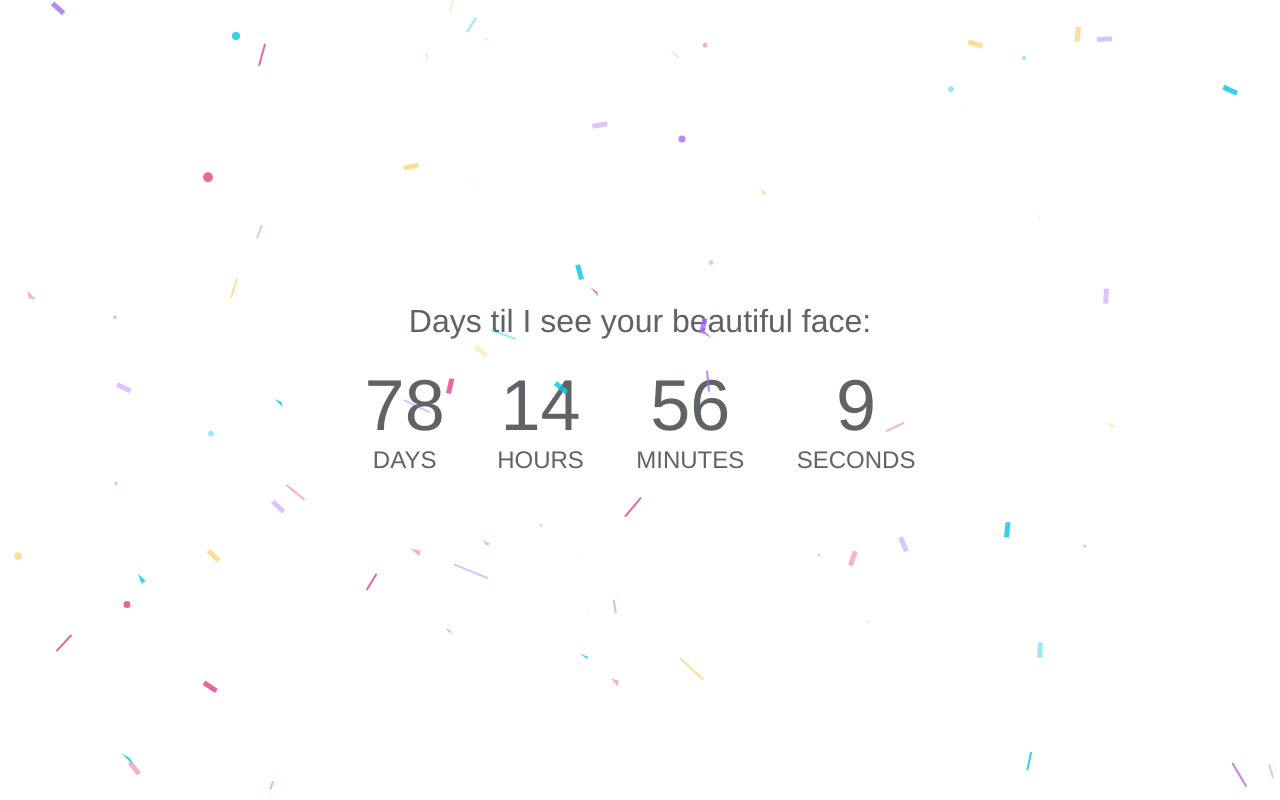
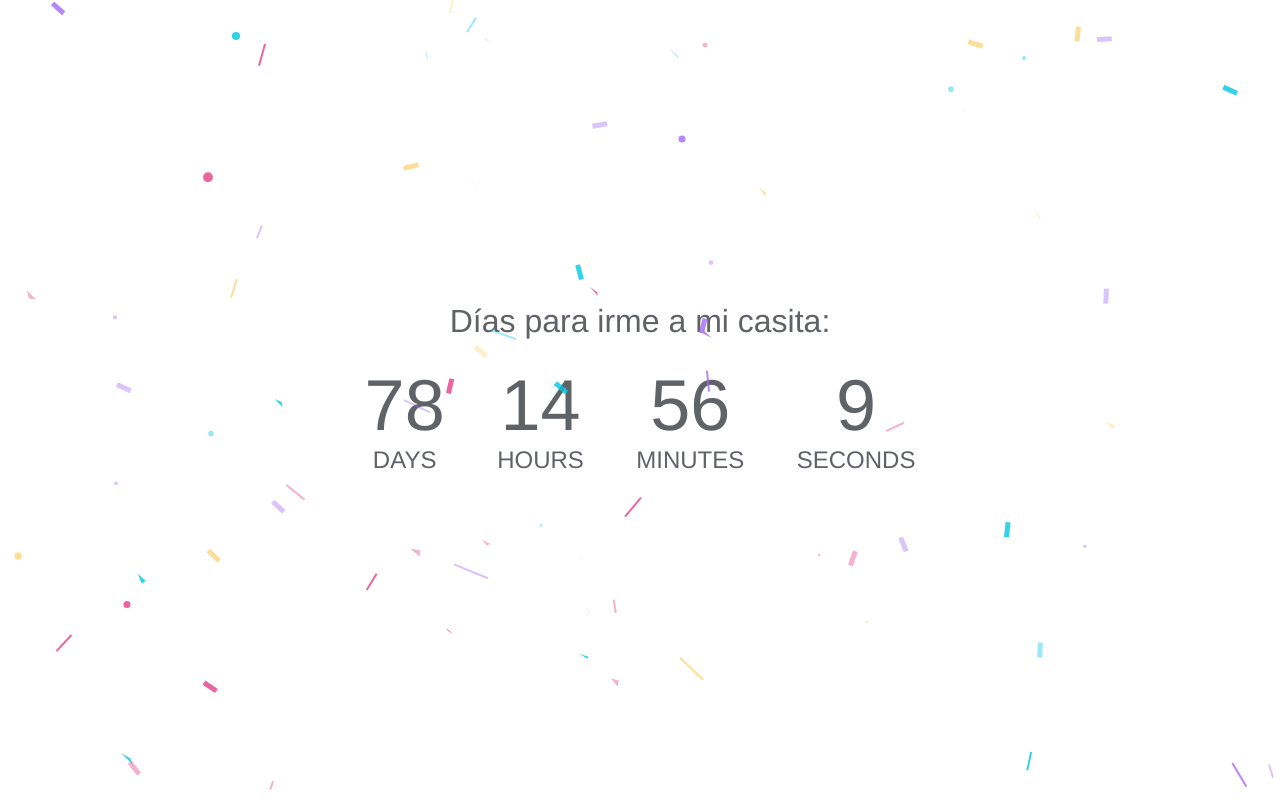
Before and after one commit to FerMatute/Countdown, a plain HTML site: page index.html in a window 1280 px wide. Drawn offline with Linux system fonts and the light colour scheme.

Commit message:
Changed Title

```diff
--- a/index.html
+++ b/index.html
@@ -15,7 +15,7 @@
   <canvas id=c></canvas>
   <canvas id="confetti"></canvas>
   <div class="container" id="count">
-    <h1 id="head">Days til I see your beautiful face:</h1>
+    <h1 id="head">Días para irme a mi casita:</h1>
     <ul>
       <li><span id="day"></span>days</li>
       <li><span id="hour"></span>hours</li>
```
